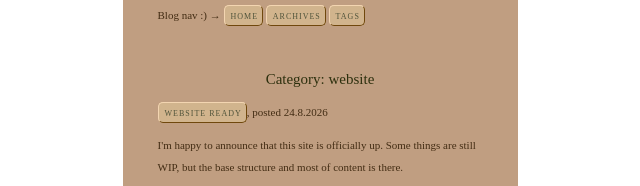
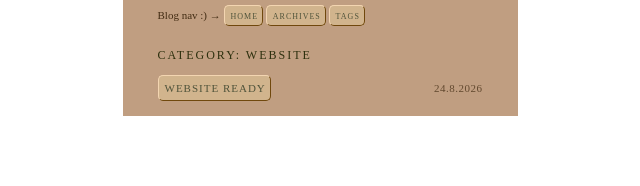
Before and after one commit to Karhukrhu/Blog, an Eleventy site: page categories.liquid in a window 1280 px wide. Shown: the part 388-574 px from the top of the page, without its empty margins (320-960 px from the left). Built offline with nearby package versions, Linux system fonts and the light colour scheme; Eleventy itself is replaced by a stand-in of ours; files that its build step writes are made by us from their sources; files whose address does not match are found by name; a web font is replaced by a local one.

Commit message:
Update categories.liquid

```diff
--- a/categories.liquid
+++ b/categories.liquid
@@ -9,12 +9,12 @@ eleventyComputed:
   title: "Category: {{ category }}"
 ---
 
-<h2>Category: {{ category }}</h2>
+<h3>Category: {{ category }}</h3>
 
 {% assign posts = collections.post | filterByCategory: category %}
 {% for post in posts reversed %}
-<p>
-<a href="{{post.url}}">{{ post.data.title }}</a>, posted {{ post.date | niceDate }}<br/>
-{% excerpt post %}
-</p>
+  <div class="post-header">
+    <a class="post-title" href="{{ post.url }}">{{ post.data.title }}</a>
+    <div class="post-date">{{ post.date | niceDate }}</div>
+  </div>
 {% endfor %}
```
